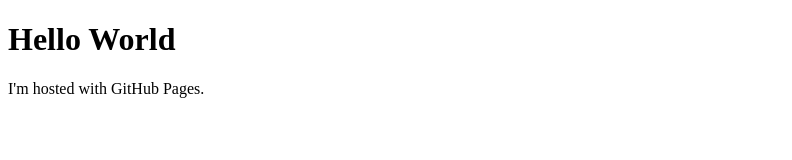
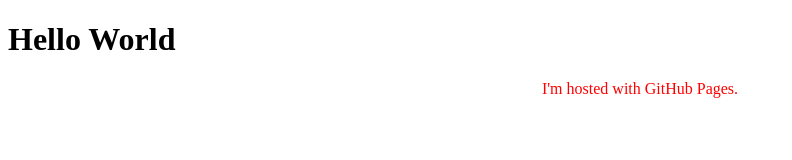
Before and after one commit to wyattbiker/wyattbiker.github.io, a plain HTML site: page index.html in a window 1280 px wide. Shown: the whole page, without its empty margins (0-792 px from the left). Drawn offline with Linux system fonts and the light colour scheme.

Commit message:
Update index.html

```diff
--- a/index.html
+++ b/index.html
@@ -2,6 +2,6 @@
 <html>
 <body>
 <h1>Hello World</h1>
-<p>I'm hosted with GitHub Pages.</p>
+<p style="color:red" align="center"> I'm hosted with GitHub Pages.</p>
 </body>
 </html>
```
